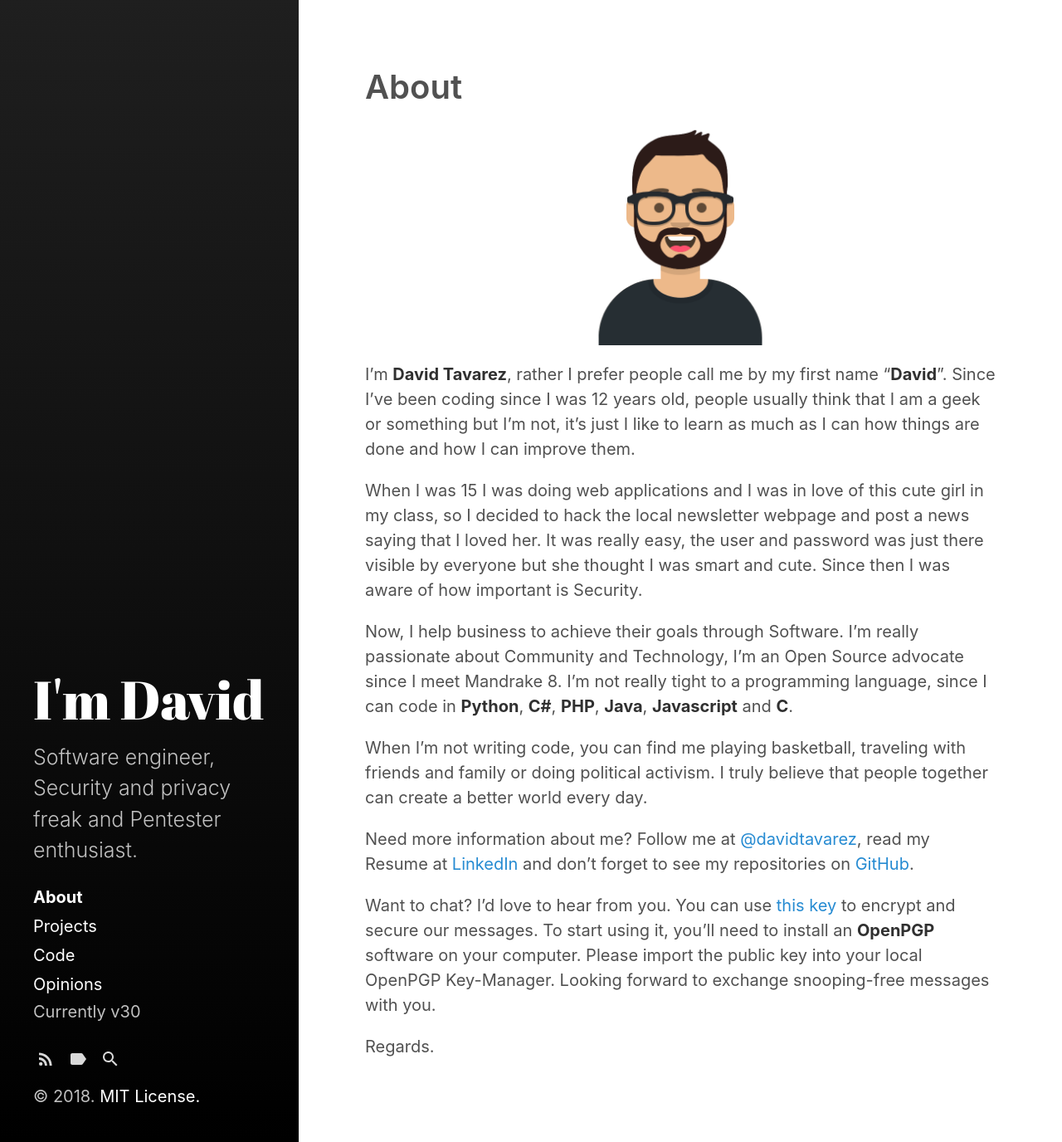
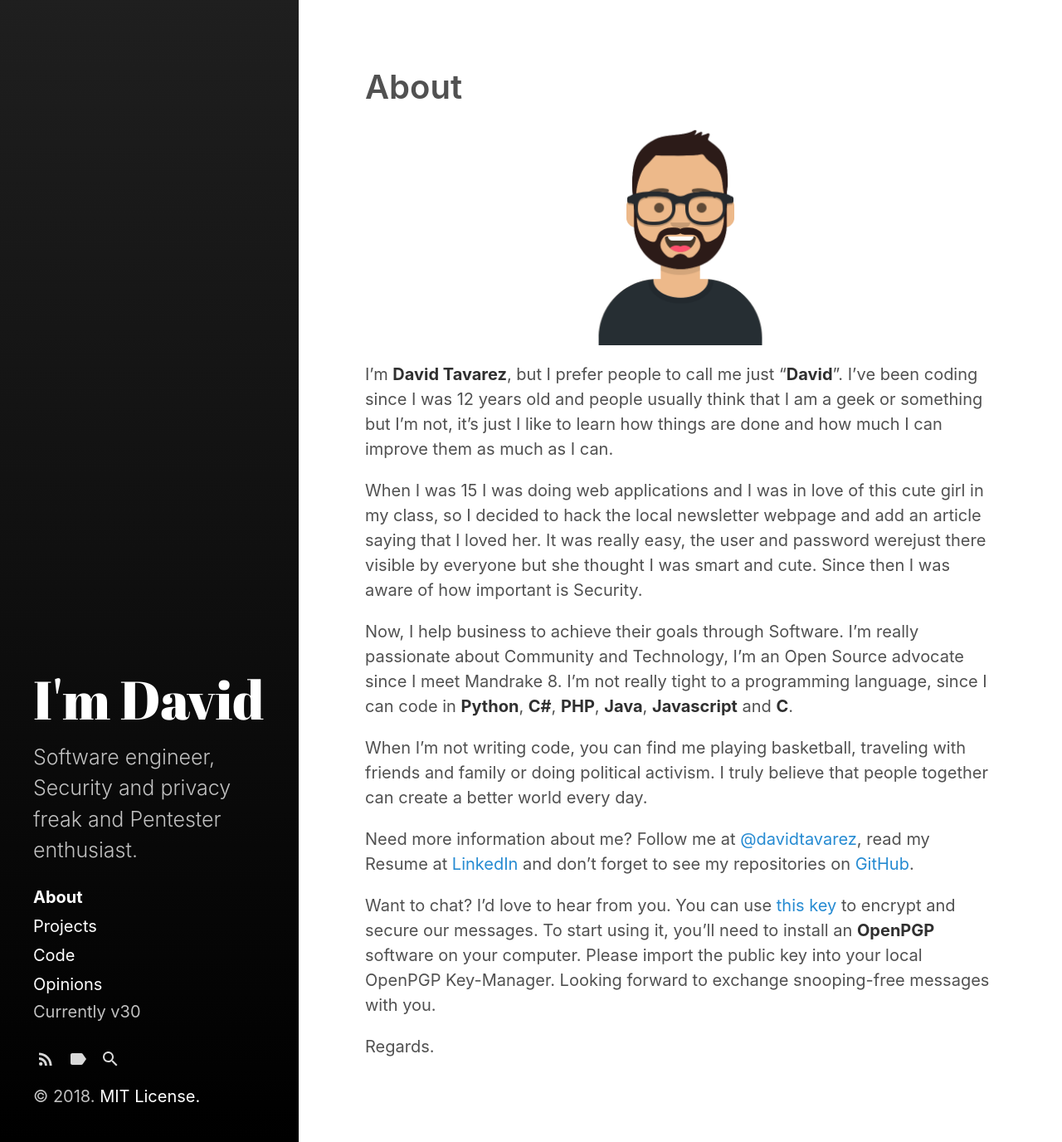
Before and after one commit to davidtavarez/davidtavarez.github.io, a Jekyll site: the page built from about.md, in a window 1280 px wide. Shown: the whole page at 83% size. Built offline with Jekyll 4.4.1, drawn with Linux system fonts in a browser that asks for light colours.

Commit message:
fixing typo

```diff
--- a/about.md
+++ b/about.md
@@ -6,9 +6,9 @@ permalink: /about/
 ---
 <p align="center"><img src="https://raw.githubusercontent.com/davidtavarez/davidtavarez.github.io/master/_images/avatar.png" width="260" alt="David's avatar"/></p>
 
-I'm **David Tavarez**, rather I prefer people call me by my first name "**David**". Since I've been coding since I was 12 years old, people usually think that I am a geek or something but I'm not, it's just I like to learn as much as I can how things are done and how I can improve them.
+I'm **David Tavarez**, but I prefer people to call me just "**David**". I've been coding since I was 12 years old and people usually think that I am a geek or something but I'm not, it's just I like to learn how things are done and how much I can improve them as much as I can.
 
-When I was 15 I was doing web applications and I was in love of this cute girl in my class, so I decided to hack the local newsletter webpage and post a news saying that I loved her. It was really easy, the user and password was just there visible by everyone but she thought I was smart and cute. Since then I was aware of how important is Security.
+When I was 15 I was doing web applications and I was in love of this cute girl in my class, so I decided to hack the local newsletter webpage and add an article saying that I loved her. It was really easy, the user and password werejust there visible by everyone but she thought I was smart and cute. Since then I was aware of how important is Security.
 
 Now, I help business to achieve their goals through Software. I'm really passionate about Community and Technology, I'm an Open Source advocate since I meet Mandrake 8. I'm not really tight to a programming language, since I can code in **Python**, **C#**, **PHP**, **Java**, **Javascript** and **C**.
 
```
